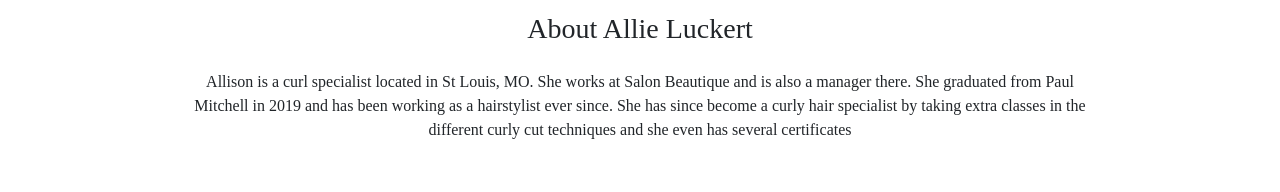
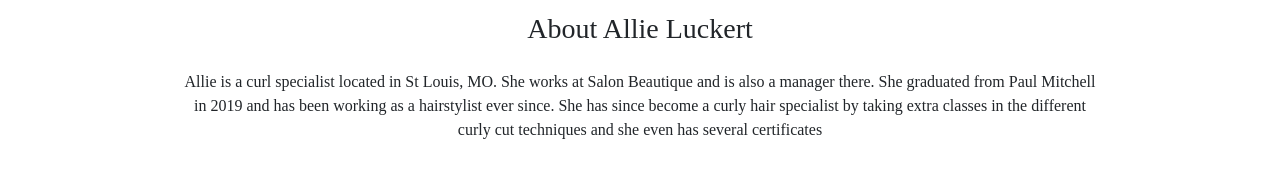
Before and after one commit to katelyn1388/allison-site, a React (Create React App) app: page / in a window 1280 px wide. Shown: the part 692-884 px from the top of the page. Built offline with nearby package versions, Linux system fonts and the light colour scheme.

Commit message:
Rolled back authentication

```diff
--- a/package.json
+++ b/package.json
@@ -1,8 +1,7 @@
 {
-  "homepage": "https://katelyn1388.github.io/allison-site/",
   "name": "allison-site",
   "version": "0.1.0",
-  "private": false,
+  "private": true,
   "dependencies": {
     "@fortawesome/fontawesome-svg-core": "^6.5.1",
     "@fortawesome/free-brands-svg-icons": "^6.5.1",
--- a/public/index.html
+++ b/public/index.html
@@ -7,7 +7,7 @@
     <meta name="theme-color" content="#000000" />
     <meta
       name="description"
-      content="Allison's Salon"
+      content="Curl Revival"
     />
     <link rel="apple-touch-icon" href="%PUBLIC_URL%/favicon.ico" />
     <!--
--- a/src/components/certificates.tsx
+++ b/src/components/certificates.tsx
@@ -5,9 +5,9 @@ export function Certificates() {
         <div className='text-center mt-5 certificates d-flex flex-column align-items-center'>
             <h3 className='text-center mb-4'>About Allie Luckert</h3>
             <p className='text-center d-flex justify-content-center align-items-center move w-75 mb-5'>
-                Allison is a curl specialist located in St Louis, MO. She works at Salon Beautique and is also a manager there. She
-                graduated from Paul Mitchell in 2019 and has been working as a hairstylist ever since. She has since become a curly hair
-                specialist by taking extra classes in the different curly cut techniques and she even has several certificates
+                Allie is a curl specialist located in St Louis, MO. She works at Salon Beautique and is also a manager there. She graduated
+                from Paul Mitchell in 2019 and has been working as a hairstylist ever since. She has since become a curly hair specialist by
+                taking extra classes in the different curly cut techniques and she even has several certificates
             </p>
 
             <div className='d-flex justify-content-around flex-wrap'>
--- a/src/components/div-image.tsx
+++ b/src/components/div-image.tsx
@@ -5,7 +5,7 @@ export function DivImage({ height, width, img, smallClass }: { height: string; w
             style={{
                 height: height,
                 width: width,
-                backgroundImage: `url(${process.env.PUBLIC_URL} ${img})`,
+                backgroundImage: `url(${img})`,
                 backgroundRepeat: 'no-repeat',
                 backgroundSize: `${width} ${height}`,
                 borderBottomLeftRadius: '5px',
```
Also changed, not shown: public/manifest.json, 2 other files (tests, documents, lock files or other folders).
